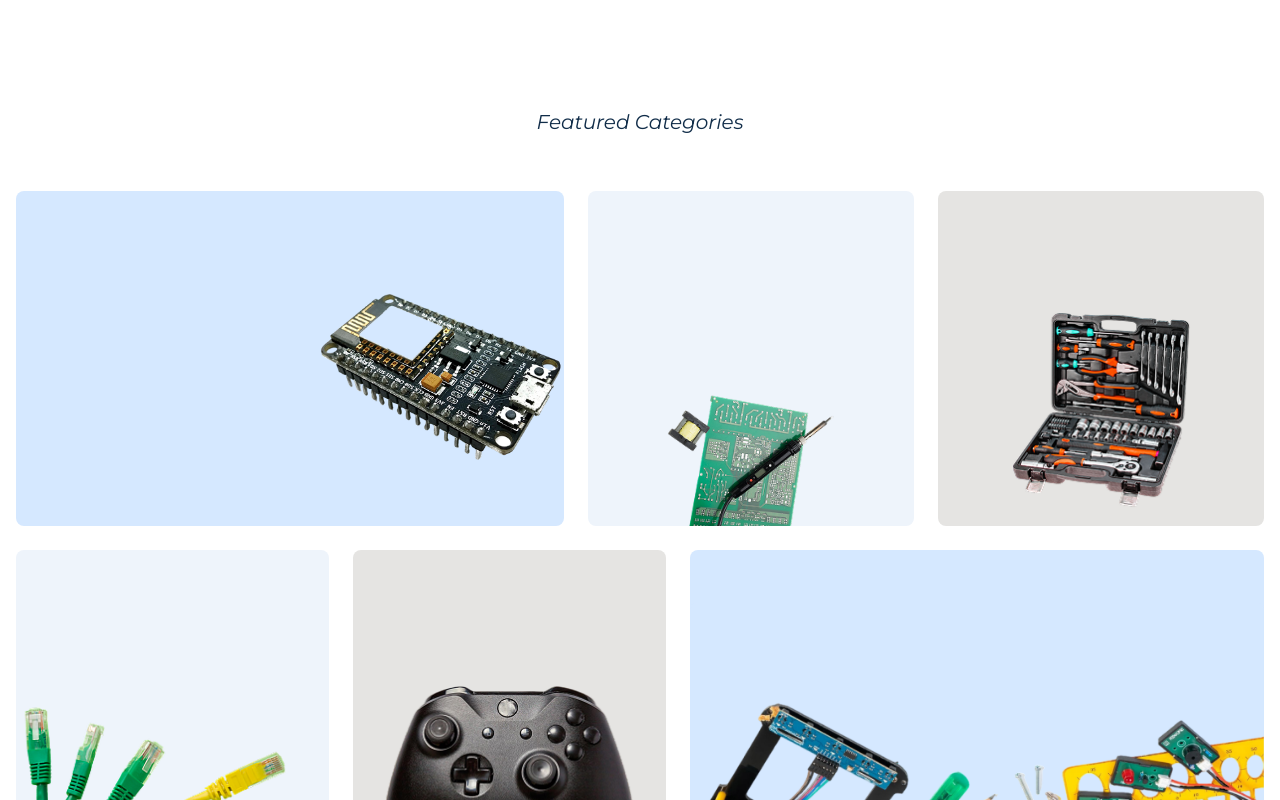
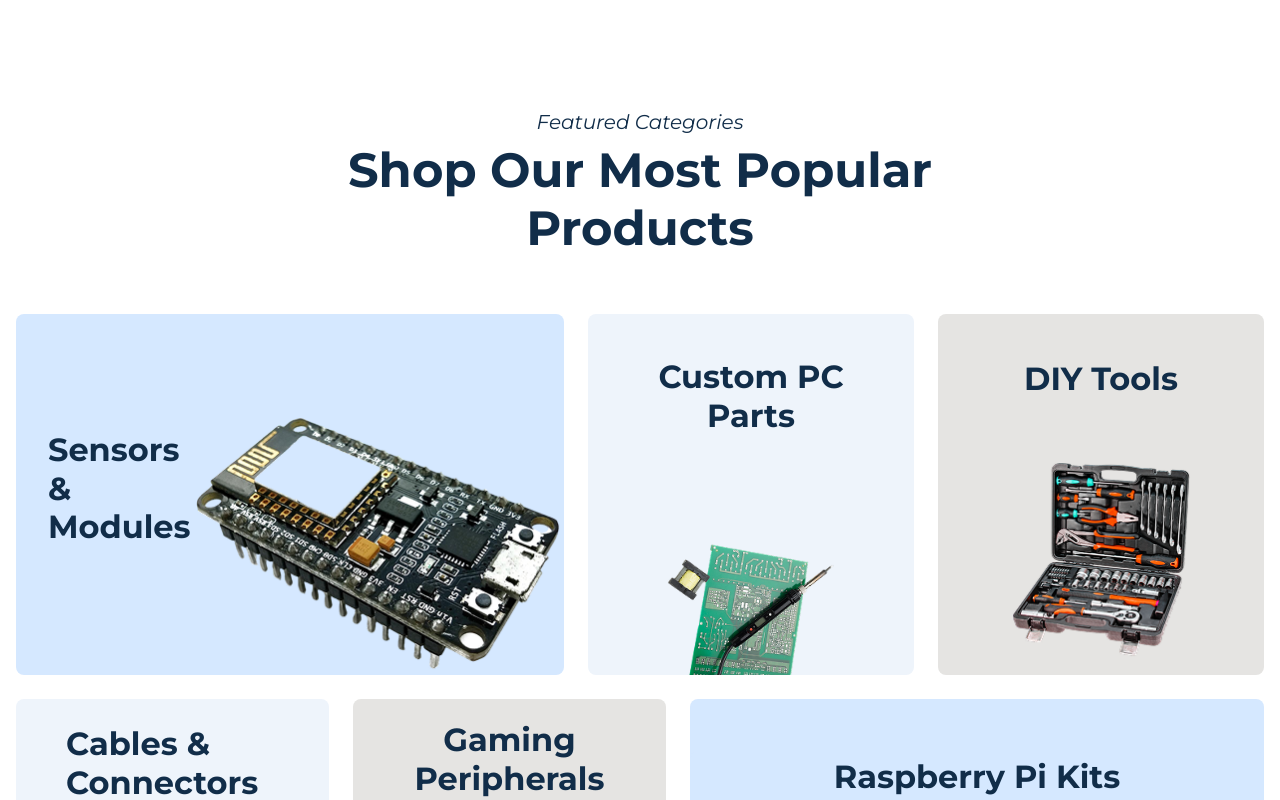
Before and after one commit to jatin-rajput563/Sakroob-test, a React (Vite) app: page / in a window 1280 px wide. Shown: the part 1060-1860 px from the top of the page. Built offline with nearby package versions, Linux system fonts and the light colour scheme.

Commit message:
change-in-product

```diff
--- a/src/components/Bestseller.jsx
+++ b/src/components/Bestseller.jsx
@@ -35,8 +35,8 @@
   ];
   return (
     <>
-      <div className="relative">
-        <div className="max-w-[1272px] mx-auto px-3">
+      <div className="relative py-[132px]">
+        <div className="max-w-[1140px] mx-auto px-3">
           <Heading headText="Bestsellers" />
           <div
             ref={prevRef}
--- a/src/components/Blog.jsx
+++ b/src/components/Blog.jsx
@@ -91,7 +91,7 @@
               </p>
               <a
                 className="flex items-center leading-[100%] mx-auto font-medium text-[#112D49] mt-6 sm:mt-7 gap-[7px] max-w-max text-center"
-                href=""
+                href="#"
               >
                 View Build Log
                 <div>
--- a/src/components/Products.jsx
+++ b/src/components/Products.jsx
@@ -16,44 +16,43 @@
           <p className="text-center italic text-lg sm:text-xl leading-[120%] text-[#112D49]">
             Featured Categories
           </p>
-          <Heading />
           <Heading
-            headingClass="max-w-[700px] pt-2 mx-auto text-center"
-            headingText="Shop Our Most Popular Products"
+            headClass="max-w-[700px] pt-2 mx-auto text-center"
+            headText="Shop Our Most Popular Products"
           />
           <div className="flex flex-wrap gap-6 mt-8 sm:mt-12 md:mt-[57px]">
             <div className="flex w-full max-xl:flex-wrap gap-6">
               <div className="min-h-[291px] sm:min-h-[335px] bg-[#D5E8FF] rounded-[8px] w-full md:w-[48%] xl:max-w-[680px]">
                 <div className="lg:flex justify-between sm:pl-8 2xl:pl-[62px] pl-6 pt-6 sm:pt-[73px]">
-                  <Description
-                    descriptionClass="max-xl:text-2xl max-sm:text-2xl lg:pt-[44px] max-w-[213px]"
-                    descriptionText="Sensors & Modules"
+                  <Heading
+                    headClass="lg:pt-[44px] max-w-[213px] !text-[32px] !text-left"
+                    headText="Sensors & Modules"
                   />
                   <img
-                    className="max-w-[246px] mt-7 ml-auto max-xl:w-[270px] max-2xl:w-[350px]"
+                    className="max-w-[372px] w-full mt-7 ml-auto"
                     src={Module}
-                    alt="sensor"
+                    alt="Module-img"
                   />
                 </div>
               </div>
               <div className="min-h-[291px] sm:min-h-[335px] bg-[#EEF4FB] rounded-[8px] flex flex-col justify-between w-full md:w-[48%] xl:max-w-[326px]">
-                <Description
-                  descriptionClass="pt-[32px] max-sm:text-2xl max-w-[213px] text-center mx-auto"
-                  descriptionText="Custom PC Parts"
+                <Heading
+                  headClass="lg:pt-[44px] max-w-[213px] !text-[32px]"
+                  headText="Custom PC Parts"
                 />
                 <img
-                  className="max-w-[157px] sm:max-w-[174px] mx-auto"
+                  className="max-w-[174px] w-full mx-auto"
                   src={Parts}
                   alt="part"
                 />
               </div>
               <div className="min-h-[291px] sm:min-h-[335px] bg-[#E5E4E2] rounded-[8px] flex flex-col justify-between sm:pb-3 w-full md:w-[48%] xl:max-w-[326px]">
-                <Description
-                  descriptionClass="pt-[46px] max-sm:text-2xl text-center mx-auto"
-                  descriptionText="DIY Tools"
+                <Heading
+                  headClass="pt-[46px] !text-[32px]"
+                  headText="DIY Tools"
                 />
                 <img
-                  className="max-w-[162px] sm:max-w-[184px] mx-auto"
+                  className="max-w-[184px] mx-auto"
                   src={DiyTools}
                   alt="tools"
                 />
@@ -61,9 +60,9 @@
             </div>
             <div className="flex w-full max-xl:flex-wrap gap-6">
               <div className="min-h-[291px] sm:min-h-[335px] max-h-[335px] bg-[#EEF4FB] rounded-[8px] flex flex-col justify-between w-full md:w-[48%] xl:max-w-[313px] relative">
-                <Description
-                  descriptionClass="pt-[26px] max-sm:text-2xl max-w-[213px] sm:text-center sm:ml-auto"
-                  descriptionText="Cables & Connectors"
+                <Heading
+                  headClass="pt-[26px] !text-[32px] max-w-[213px] sm:text-center sm:ml-auto !text-left"
+                  headText="Cables & Connectors"
                 />
                 <img
                   className="max-w-[306px] absolute -right-4 max-sm:-rotate-90 sm:left-0 bottom-4.5 sm:bottom-0"
@@ -72,9 +71,9 @@
                 />
               </div>
               <div className="min-h-[291px] sm:min-h-[335px] max-h-[335px] bg-[#E5E4E2] rounded-[8px] flex flex-col justify-between pb-4.5 w-full md:w-[48%] xl:max-w-[313px]">
-                <Description
-                  descriptionClass="pt-[22px] max-sm:text-2xl text-center mx-auto max-sm:max-w-[156px]"
-                  descriptionText="Gaming Peripherals"
+                <Heading
+                  headClass="pt-[22px] !text-[32px] text-center mx-auto max-sm:max-w-[156px]"
+                  headText="Gaming Peripherals"
                 />
                 <img
                   className="max-w-[198px] sm:max-w-[266px] mx-auto"
@@ -83,9 +82,10 @@
                 />
               </div>
               <div className="min-h-[291px] sm:min-h-[335px] max-h-[335px] bg-[#D5E8FF] rounded-[8px] relative w-full md:w-[48%] xl:w-[50%]">
-                <Description
-                  descriptionClass="max-xl:text-2xl pt-[59px] text-center"
-                  descriptionText="Raspberry Pi Kits"
+                <Description descriptionClass="" descriptionText="" />
+                <Heading
+                  headClass="!text-[32px]  pt-[59px] z-10 relative"
+                  headText="Raspberry Pi Kits"
                 />
                 <img className="absolute bottom-0" src={PiKits} alt="sensor" />
               </div>
```
